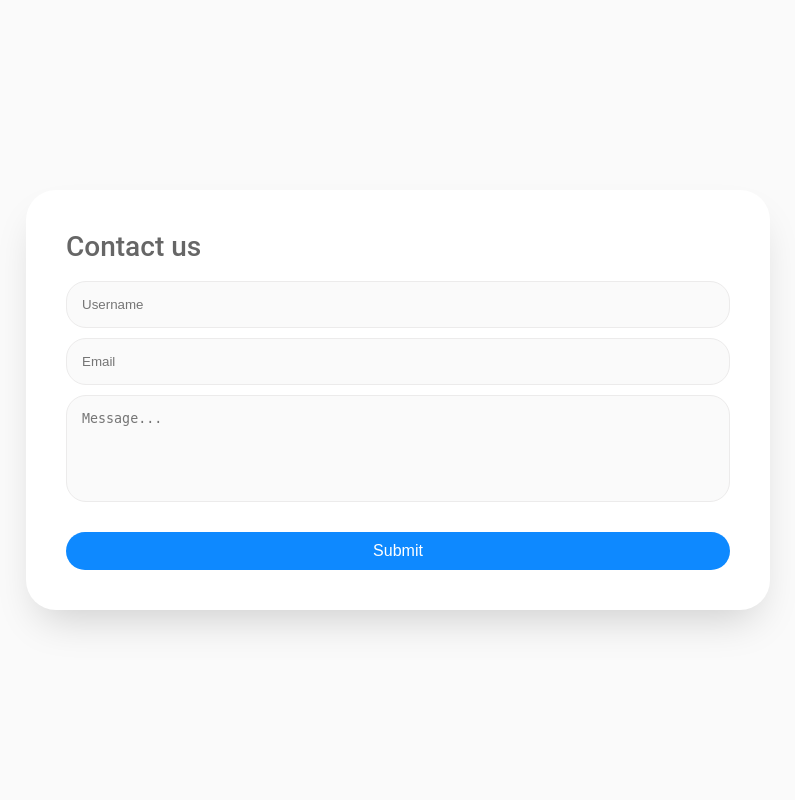
After one commit to RomanUrakhov/geekbrains-course, a Python web app: template templates/feedback.html in a window 1280 px wide. The commit adds this page. Shown: the whole page, without its empty margins (242-1037 px from the left). Run offline with Jinja, Linux system fonts and the light colour scheme; the template is opened without the code that fills it, so the values that code supplies are empty.

Commit message:
feat: add simple GET/POST processing

```diff
--- a/templates/base.html
+++ b/templates/base.html
@@ -2,7 +2,9 @@
 <html lang="en">
 <head>
     <meta charset="UTF-8">
-    <title>Title</title>
+    <title>Flex Python Courses</title>
+    {% block custom_css %}
+    {% endblock %}
 </head>
 <body>
 {% block content %}
--- /dev/null
+++ b/templates/feedback.html
@@ -0,0 +1,96 @@
+{% extends 'base.html' %}
+
+{% block custom_css %}
+    <style type="text/css">
+        * {
+            box-sizing: border-box;
+        }
+
+        html, body {
+            min-height: 100vh;
+            padding: 0;
+            margin: 0;
+            font-family: Roboto, Arial, sans-serif;
+            font-size: 14px;
+            color: #666;
+        }
+
+        input, textarea {
+            outline: none;
+        }
+
+        body {
+            display: flex;
+            justify-content: center;
+            align-items: center;
+            padding: 20px;
+            background: #fafafa;
+        }
+
+        h1 {
+            margin-top: 0;
+            font-weight: 500;
+        }
+
+        form {
+            position: relative;
+            width: 80%;
+            border-radius: 30px;
+            background: #fff;
+            box-shadow: 0px 21px 41px -13px rgb(0 0 0 / 18%);
+        }
+
+        .form-inner {
+            padding: 40px;
+        }
+
+        .form-inner input,
+        .form-inner textarea {
+            display: block;
+            width: 100%;
+            padding: 15px;
+            margin-bottom: 10px;
+            border-radius: 20px;
+            background: #fafafa;
+            border: 0.1em solid #ecebeb;
+        }
+
+        .form-inner textarea {
+            resize: none;
+        }
+
+        button {
+            width: 100%;
+            padding: 10px;
+            margin-top: 20px;
+            border-radius: 20px;
+            border: none;
+            background: #0e89ff;
+            font-size: 16px;
+            font-weight: 400;
+            color: #fff;
+        }
+
+        button:hover {
+            background: #0a73dd
+        }
+
+        @media (min-width: 568px) {
+            form {
+                width: 60%;
+            }
+        }
+    </style>
+{% endblock %}
+
+{% block content %}
+    <form action="/feedback" method="post" class="decor">
+        <div class="form-inner">
+            <h1>Contact us</h1>
+            <input name="name" type="text" placeholder="Username">
+            <input name="email" type="email" placeholder="Email">
+            <textarea name="message" placeholder="Message..." rows="5"></textarea>
+            <button type="submit">Submit</button>
+        </div>
+    </form>
+{% endblock %}
```
Also changed, not shown: flex_framework/core.py (+8 -20 lines), flex_framework/request.py (added, +73 -0 lines), routes.py (+16 -6 lines), templates/test.html (added, +16 -0 lines), urls.py (+8 -6 lines).
